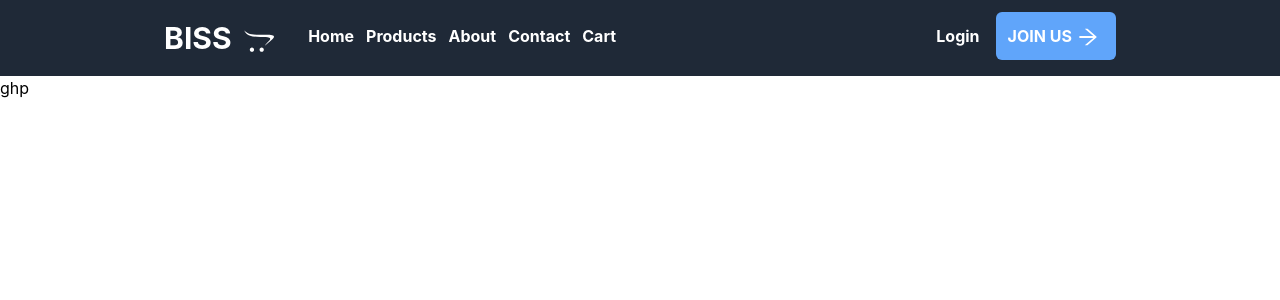
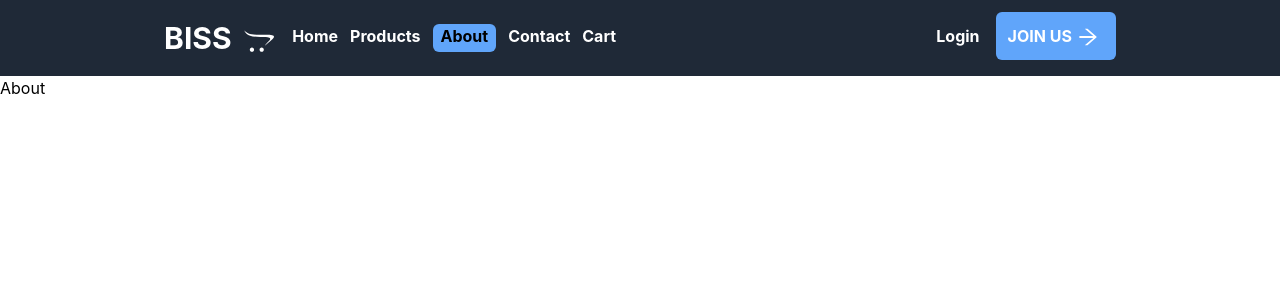
Before and after one commit to savaliyak53/BissEcommarce-nextjs, a Next.js app: page /about in a window 1280 px wide. Shown: the top 300 px of the page. Built offline with nearby package versions, Linux system fonts and the light colour scheme.

Commit message:
Feat: Added display active navbar menu

```diff
--- a/components/navbar.tsx
+++ b/components/navbar.tsx
@@ -1,5 +1,5 @@
 "use client";
-import { useRouter } from "next/navigation";
+import { usePathname, useRouter } from "next/navigation";
 import React from "react";
 import { AiOutlineArrowRight } from "react-icons/ai";
 import { FaOpencart } from "react-icons/fa";
@@ -9,6 +9,9 @@ const Navbar = () => {
   const handleRouter = (route: string) => {
     router.push(route);
   };
+
+  const path = usePathname()
+  console.log(path,"path")
 
   return (
     <div className="sticky top-0  bg-gray-800  z-50">
@@ -21,26 +24,26 @@ const Navbar = () => {
             <span>BISS</span>
             <FaOpencart className="hidden sm:inline font-semibold " />
           </div>
-          <div className="lg:flex gap-x-5 hidden py-3">
-            <div onClick={() => handleRouter("/")} className="navbarhover">
+          <div className={`lg:flex gap-x-5 hidden py-3 `}>
+            <div onClick={() => handleRouter("/")} className={`navbarhover ${(path === "/") ? 'text-black px-2 bg-blue-400':""}`}>
               Home
             </div>
             <div
               onClick={() => handleRouter("/products")}
-              className="navbarhover"
+              className={`navbarhover ${((path !== "/") && (path !== "/cart")  && (path !== "/about")  && (path !== "/contact") && (path !== "/registration/joinus") && (path !== "/registration")) ? 'text-black px-2 bg-blue-400':""}`}
             >
               Products
             </div>
-            <div onClick={() => handleRouter("/about")} className="navbarhover">
+            <div onClick={() => handleRouter("/about")} className={`navbarhover ${(path === "/about") ? 'text-black px-2 bg-blue-400':""}`}>
               About
             </div>
             <div
               onClick={() => handleRouter("/contact")}
-              className="navbarhover"
+              className={`navbarhover ${(path === "/contact") ? 'text-black px-2 bg-blue-400':""}`}
             >
               Contact
             </div>
-            <div onClick={() => handleRouter("/cart")} className="navbarhover">
+            <div onClick={() => handleRouter("/cart")} className={`navbarhover ${(path === "/cart") ? 'text-black px-2 bg-blue-400':""}`}>
               Cart
             </div>
           </div>
--- a/src/app/about/page.tsx
+++ b/src/app/about/page.tsx
@@ -5,7 +5,7 @@ const About = () => {
   return (
     <>
       <Navbar />
-      <div>ghp</div>
+      <div>About</div>
     </>
   );
 };
--- a/style/globals.css
+++ b/style/globals.css
@@ -10,7 +10,7 @@
 /* category */
 
 .navbarhover {
-  @apply hover:bg-blue-400 rounded-md hover:px-1 hover:text-black -mx-1;
+  @apply hover:bg-blue-400 rounded-md hover:px-2 hover:text-black -mx-1;
 }
 
 .parent-container {
```
